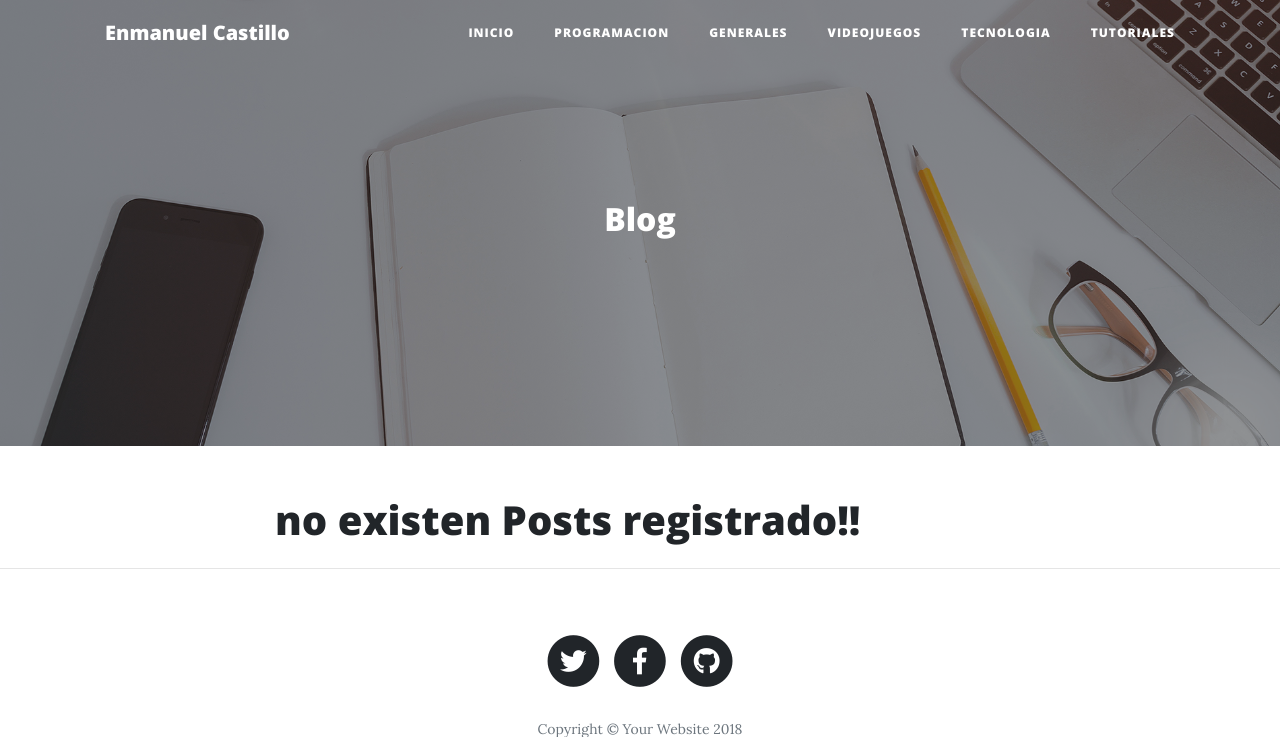
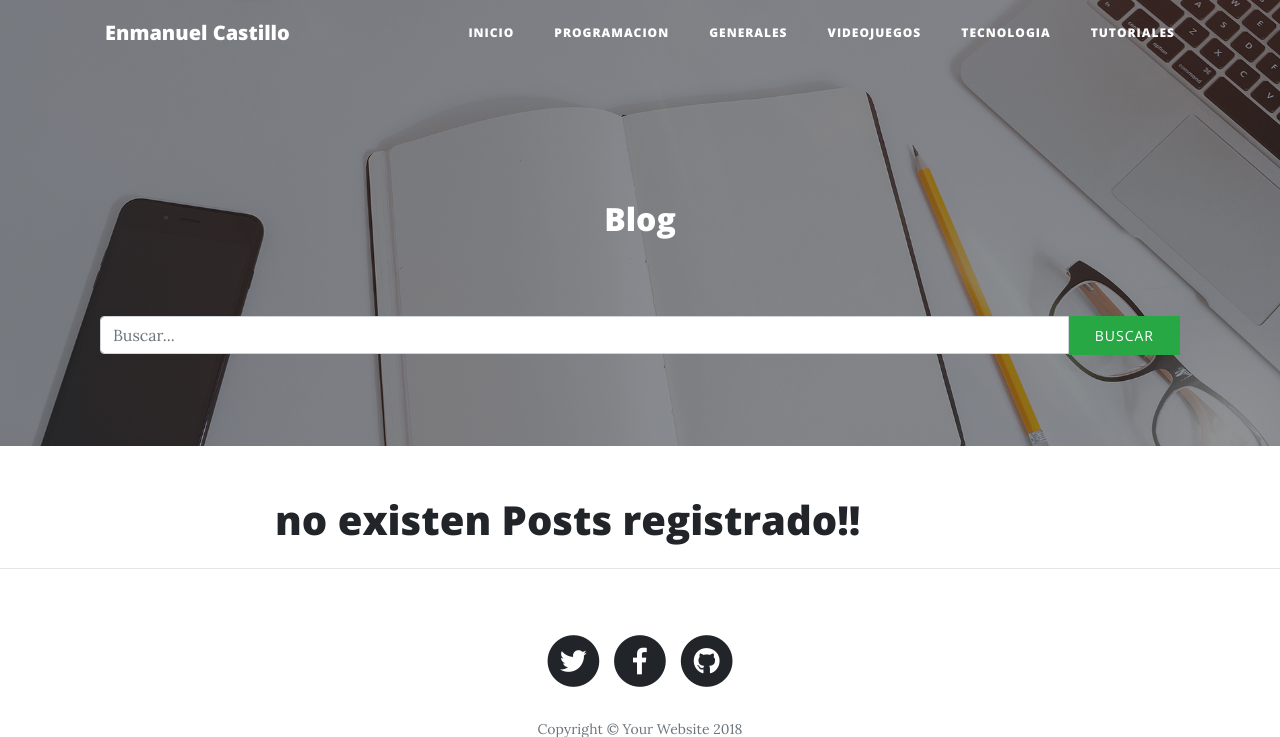
Before and after one commit to enmanuelCastillo5/django_blog, a Django app: template templates/index.html in a window 1280 px wide. Shown: the top 737 px of the page. Run offline with Django 3.2, Linux system fonts and the light colour scheme; the template is opened without the code that fills it, so the values that code supplies are empty; parts of the project's set-up code (start-up, migrations or seed data) failed here and were passed over; some libraries are stand-ins or nearby versions.

Commit message:
agregando buscador

```diff
--- a/static/css/clean-blog.css
+++ b/static/css/clean-blog.css
@@ -4,7 +4,7 @@
  * Licensed under MIT (https://github.com/BlackrockDigital/startbootstrap-clean-blog/blob/master/LICENSE)
  */
 
-body {
+ body {
   font-size: 20px;
   color: #212529;
   font-family: 'Lora', 'Times New Roman', serif;
@@ -418,3 +418,87 @@ footer .copyright {
   font-size: 16px;
   padding: 25px 35px;
 }
+.search{
+  margin-top: -180px;
+}
+
+.boton{
+  font-size: 14px;
+  padding: 8px 25px;
+  letter-spacing: 1px;
+  text-transform: uppercase;
+  border-radius: 0;
+  border: 1px solid transparent;
+  font-family: 'Open Sans','Helvetica Neue',Helvetica,Arial,sans-serif;
+}
+p img{
+    width: 100%;
+}
+
+p{
+  text-align: center;
+}
+
+.video-container {
+  position: relative;
+  padding-bottom: 56.25%;
+  padding-top: 30px; height: 0; overflow: hidden;
+  margin-bottom: 20px;
+}
+
+.video-container iframe,
+.video-container object,
+.video-container embed {
+  position: absolute;
+  top: 0;
+  left: 0;
+  width: 100%;
+  height: 100%;
+}
+
+@media screen and (min-width: 780px) {
+  .imagen_previa {
+    max-width: 400px;
+    max-height: 200px;
+  }
+}
+.dark{
+  color:#fff;
+  background-color: #343a40;
+  border-color: #343a40;
+}
+.dark:hover{
+  color:#fff;
+  background-color: #343a40;
+  border-color: #343a40;
+}
+@media screen and (min-width: 780px) {
+  .imagen_previa2 {
+    /*max-width: 400px;*/
+    max-height: 200px;
+  }
+}
+#fh5co-blog2{
+  clear: both;
+}
+.re-modal{
+    background-color: #f8f9fa;
+    margin-top: 30px;
+}
+
+@media screen and (max-width: 450px) {
+  .modificado{
+    margin-left: 50px;
+  }
+}
+@media screen and (max-width: 770px) {
+  .modificado{
+    margin-left: 100px;
+  }
+}
+
+@media screen and (max-width: 402px) {
+  .modificado{
+     margin-left: 0px;
+  }
+}
--- a/templates/index.html
+++ b/templates/index.html
@@ -20,7 +20,7 @@
     <link href='https://fonts.googleapis.com/css?family=Open+Sans:300italic,400italic,600italic,700italic,800italic,400,300,600,700,800' rel='stylesheet' type='text/css'>
 
     <!-- Custom styles for this template -->
-    <link href="{% static 'css/clean-blog.min.css' %}" rel="stylesheet">
+    <link href="{% static 'css/clean-blog.css' %}" rel="stylesheet">
 
   </head>
 
@@ -72,6 +72,25 @@
         </div>
       </div>
     </header>
+{% block barra_busqueda %}
+    <div class="container">
+      <div class="row">
+        <div class="col-md-12 search">
+          <form method="get">
+              <div id="custom-search-input">
+                <div class="input-group col-md-12">
+                  <input type="text" class="form-control" placeholder="Buscar..." name="buscar" value = "{{ request.GET.buscar }}">
+                  <span class="input-group-list">
+                    <i class="icon icon-search"></i>
+                    <button type="submit" class="boton btn-success">Buscar</button>
+                  </span>
+                </div>
+              </div>
+          </form>
+        </div>
+      </div>
+    </div>
+    {% endblock barra_busqueda %}
 
     <!-- Main Content -->
     <div class="container">
--- a/templates/post.html
+++ b/templates/post.html
@@ -15,6 +15,10 @@
     <p>{{ detalle_post.autor }}</p>
 {% endblock titulo-principal %}
 
+{% block barra_busqueda %}
+
+{% endblock barra_busqueda %}
+
 {% block contenido %}
 {{ detalle_post.contenido | safe }}
 
```
Also changed, not shown: aplicaciones/blog/views.py (+54 -1 lines).
